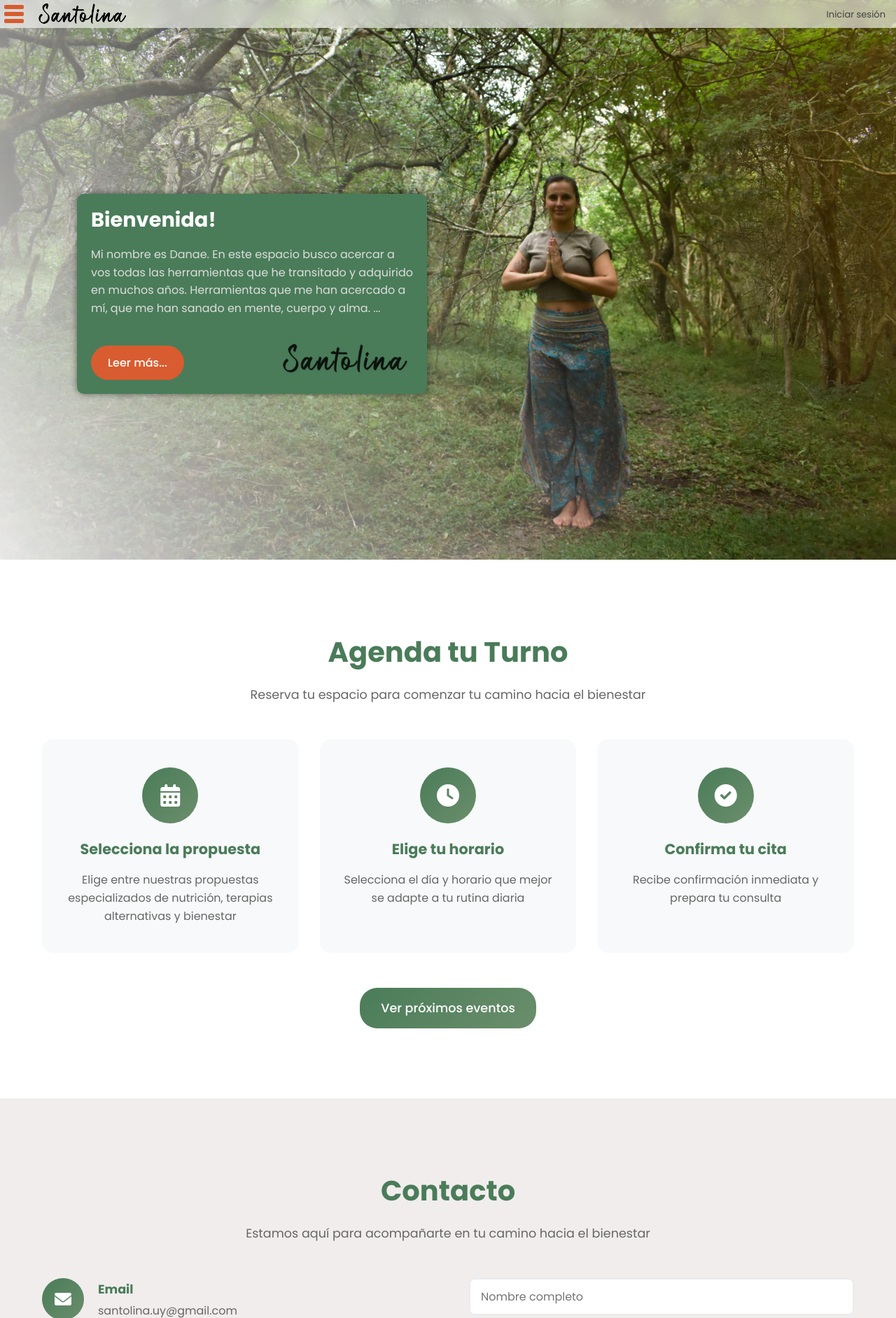
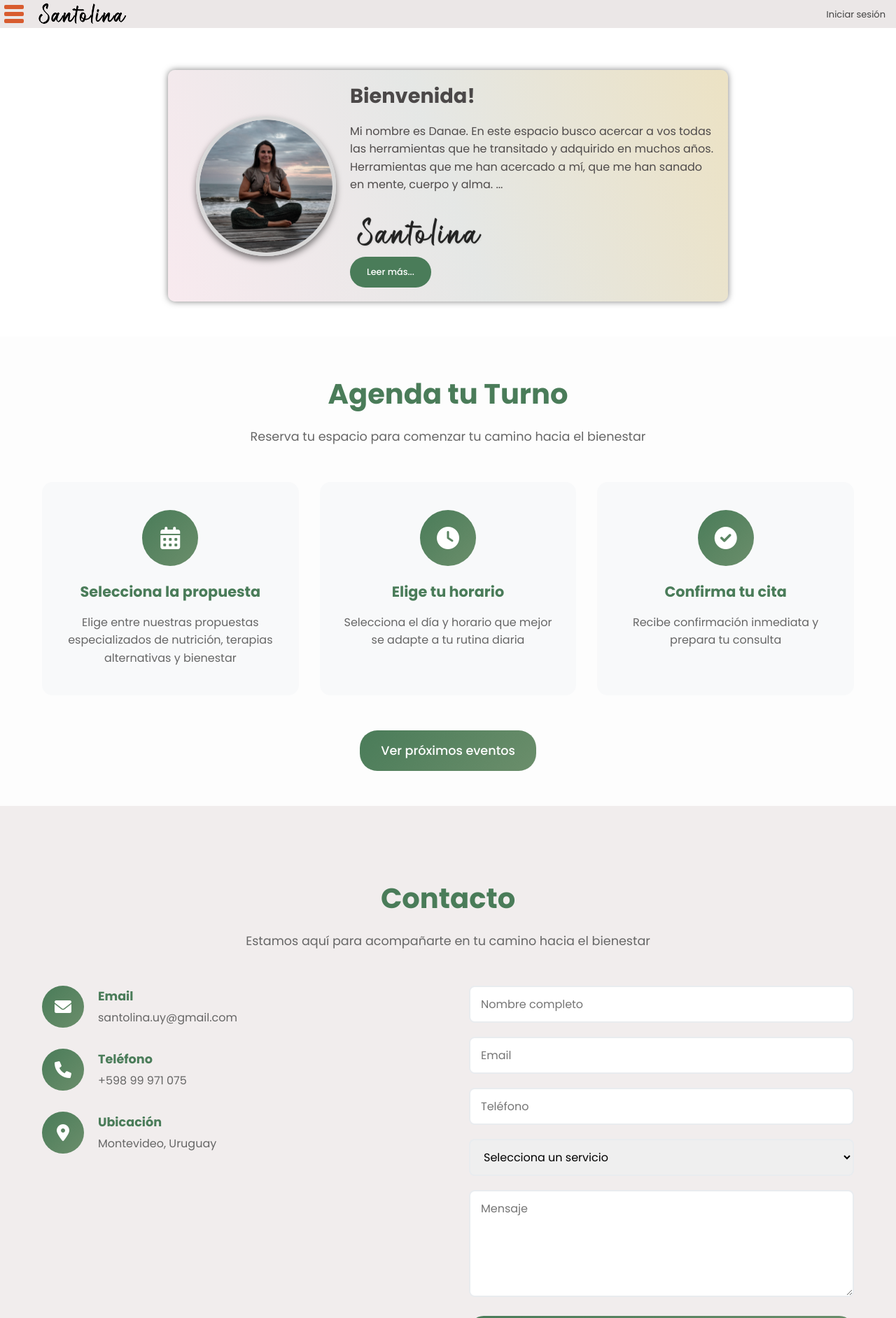
Before and after one commit to julianrdzf/santolina, a FastAPI app: page / in a window 1280 px wide. Shown: the top 1884 px of the page at 70% size. Run offline with FastAPI, Linux system fonts and the light colour scheme; parts of the project's set-up code (start-up, migrations or seed data) failed here and were passed over.

Commit message:
landing page refactored

```diff
--- a/frontend/static/styles.css
+++ b/frontend/static/styles.css
@@ -54,6 +54,7 @@ body {
     position: relative;
     height: 40px;
     overflow: visible;
+    background-color: rgba(215, 208, 208, 0.5);
 }
 
 .logo-hamburger {
@@ -395,19 +396,13 @@ transform: rotate(90deg);
 
 /* Sección Hero */
 .hero {
-    min-height: 100vh;
+
     display: flex;
     align-items: center;
-    background:
-        linear-gradient(60deg,
-        rgba(255, 255, 255, 0.9) 0%,
-        rgba(255, 255, 255, 0.0) 60%,
-        rgba(255, 179, 0, 0.2) 95%),
-        url('img/banner.jpg') no-repeat center center;
     background-size: cover;
-    background-color: #4a7c59;
-    padding-top: 60px;
-    padding-bottom: 20px;
+    background: #ffffff;
+    padding-top: 100px;
+    padding-bottom: 50px;
 }
 
 .hero-container {
@@ -415,30 +410,34 @@ transform: rotate(90deg);
     margin: 0 auto;
     padding: 0 20px;
     display: grid;
-    grid-template-columns: 1fr 1fr;
-    gap: 60px;
     align-items: center;
+
 }
 
 .hero-content {
-    max-width: 500px;
+    display: flex;
+    align-items: center;
+    margin: auto;
+    max-width: 800px;
     background-color: #4a7c59;
     padding: 20px;
     border-radius: 10px;
     box-shadow: 0 0 10px 0 rgba(0, 0, 0, 0.5);
+    background: #f5e1e8;
+    background: linear-gradient(70deg,rgba(245, 225, 232, 0.7) 0%, rgba(169, 176, 170, 0.3) 50%, rgba(217, 197, 137, 0.5) 100%);
 }
 
 .hero-title {
     font-size: 1.8rem;
     font-weight: 700;
-    color: #ffffff;
+    color: #4b4848;
     margin-bottom: 20px;
     line-height: 1.2;
 }
 
 .hero-subtitle {
     font-size: 1.0rem;
-    color: #dddddd;
+    color: #4f4b4b;
     margin-bottom: 30px;
     line-height: 1.6;
 }
@@ -512,6 +511,15 @@ transform: rotate(90deg);
     height: 4.2em;
 }
 
+.santolina-img{
+    height: 200px;
+    margin: 20px;
+    border: 5px solid rgb(216, 216, 216);
+    border-radius: 50%;
+    box-shadow: 0px 5px 10px rgba(0,0,0,0.5);
+
+}
+
 /* Títulos de sección */
 .section-title {
     font-size: 2.5rem;
@@ -547,8 +555,8 @@ transform: rotate(90deg);
 
 /* Sección Agenda */
 .agenda {
-    padding: 100px 0;
-    background: rgb(255, 255, 255);
+    padding: 50px 0;
+    background: rgb(253, 253, 253);
 }
 
 .agenda-grid {
@@ -1011,6 +1019,14 @@ transform: rotate(90deg);
     .hero-title {
         font-size: 2.5rem;
     }
+    .hero-subtitle {
+        text-align: left;
+    }
+
+    .hero-content {
+        display: block;
+
+    }
 
     .hero-placeholder {
         width: 200px;
@@ -1115,13 +1131,14 @@ transform: rotate(90deg);
 
 #readMoreBtn {
     display: inline-block !important;
-    color: #fff !important;
-    background: #d85c2f !important;
+    color: #ffffff !important;
+    background:#4a7c59 !important;
     border: none !important;
     margin-top: 10px !important;
-    font-size: 1rem !important;
+    font-size: 0.8rem !important;
     /*z-index: 9999 !important;*/
     position: relative !important;
+    box-shadow: 3px 3px 10px #000000,
 }
 
 /* --- Login container responsive --- */
--- a/frontend/templates/index.html
+++ b/frontend/templates/index.html
@@ -16,6 +16,8 @@
     <section id="presentacion" class="hero">
         <div class="hero-container">
             <div class="hero-content">
+                <img class="santolina-img" src="/static/img/foto_santolina.png" alt="Santolina">
+                <div class="hero-content-text">
                     <h1 class="hero-title">Bienvenida!</h1>
                     <p class="hero-subtitle">
                         Mi nombre es Danae. En este espacio busco acercar a vos todas las herramientas que he transitado y adquirido en muchos años. Herramientas que me han acercado a mí, que me han sanado en mente, cuerpo y alma.
@@ -31,9 +33,9 @@
                         </span>
                     </p>
                     <div class="hero-firma">
+                        <img src="/static/img/logo.png" alt="Firma Santolina" class="firma-logo">
+                    </div>
                     <a href="#" id="readMoreBtn" class="btn btn-secondary" style="font-size:0.9rem;">Leer más...</a>
-
-                    <img src="/static/img/logo.png" alt="Firma Santolina" class="firma-logo">
                 </div>
             </div>
             <!--<div class="hero-image">
```
Also changed, not shown: frontend/static/img/foto_santolina.png (added), 1 other file. Lines whose indentation alone changed are shown as unchanged.
